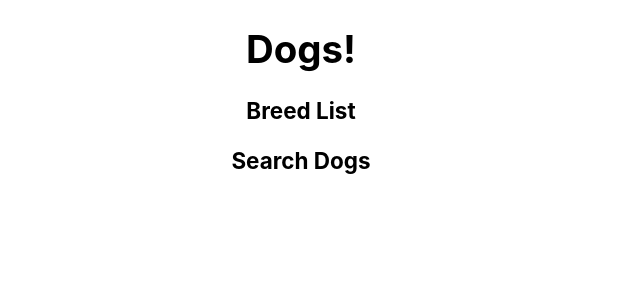
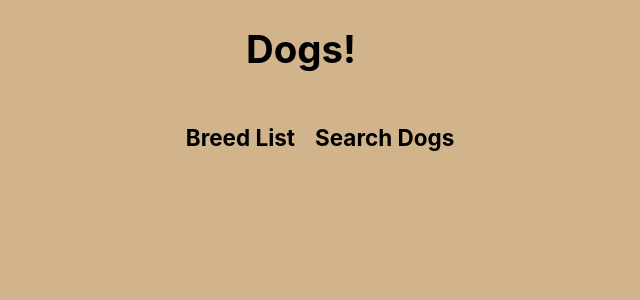
Before and after one commit to nprasad2077/React-Dog-App, a React (Create React App) app in the folder name-of-your-dog-app-project/: page / in a window 1280 px wide. Shown: the top 300 px of the page, without its empty margins (339-979 px from the left). Built offline with nearby package versions, Linux system fonts and the light colour scheme; no server answers; the HTML template or start-up script is replaced by a standard one.

Commit message:
better css

```diff
--- a/name-of-your-dog-app-project/src/components/Header.js
+++ b/name-of-your-dog-app-project/src/components/Header.js
@@ -4,9 +4,9 @@ function Header({setView}) {
   return (
     <div className='header'>
         <h1>Dogs!</h1>
-        <nav>
+        <nav className='links'>
             <h3 onClick={() => {setView('Breed List')}}>Breed List</h3>
-            <h3 onClick={() => {setView('Search Dogs')}}>Search Dogs</h3>
+            <h3 onClick={() => {setView('Search Dogs')}} className='search'>Search Dogs</h3>
         </nav>
     </div>
   )
--- a/name-of-your-dog-app-project/src/index.css
+++ b/name-of-your-dog-app-project/src/index.css
@@ -5,6 +5,9 @@ body {
     sans-serif;
   -webkit-font-smoothing: antialiased;
   -moz-osx-font-smoothing: grayscale;
+  background-color: tan;
+  display: flex;
+  flex-direction: column;
 }
 
 code {
@@ -26,3 +29,14 @@ code {
   height: 100%;
   width: 100%;
 }
+
+.links {
+  display: flex;
+  text-align: center;
+  margin: 30px;
+  margin-left: 41%;
+}
+
+.search {
+  margin-left: 20px;
+}
```
